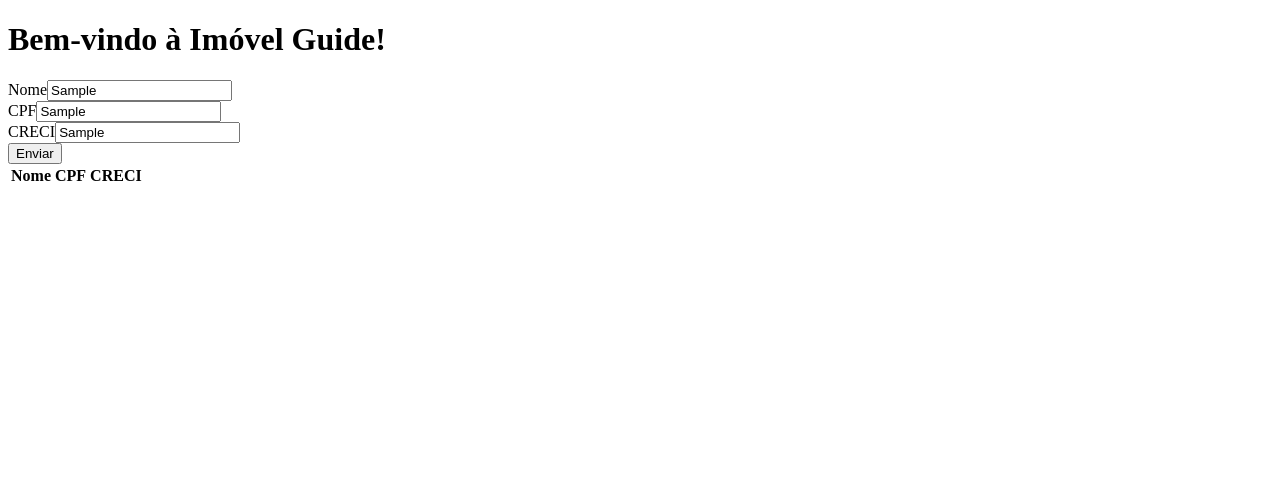
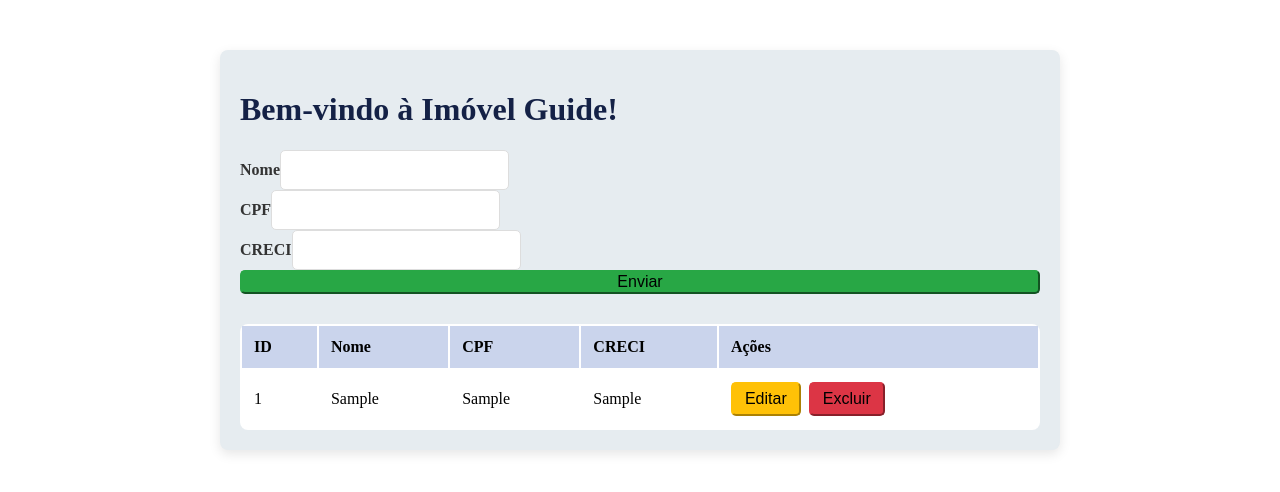
Before and after one commit to luissecundes/front-imovel-guide, an Angular app in the folder front-guide/: page / in a window 1280 px wide. Both pictures are taken after typing "Sample", "Sample", "Sample" into the empty fields and a click on the button "Enviar". Shown: the top 492 px of the page. Built offline with nearby package versions, Linux system fonts and the light colour scheme.

Commit message:
alteração

```diff
--- a/front-guide/src/app/app.component.css
+++ b/front-guide/src/app/app.component.css
@@ -1,44 +1,112 @@
 /* src/app/app.component.css */
-.welcome-container {
-  display: flex;
-  justify-content: center;
-  align-items: center;
-  height: 100vh;
-  background-color: #f0f8ff;
-  /* Cor de fundo suave */
-  color: #333;
+
+/* Fundo suave para a página */
+body {
+  background-color: #cad4ec;
   font-family: 'Arial', sans-serif;
 }
 
-.welcome-content {
-  text-align: center;
+/* Alinhar o conteúdo centralizado */
+.container {
+  max-width: 800px;
+  margin: 50px auto;
+  padding: 20px;
+  background-color: #e6ecf0;
+  border-radius: 8px;
+  box-shadow: 0 4px 12px rgba(0, 0, 0, 0.1);
 }
 
-.welcome-content h1 {
-  font-size: 3em;
-  margin-bottom: 20px;
+/* Título do cabeçalho */
+h1 {
+  font-size: 2rem;
+  color: #142146;
+  font-weight: 600;
 }
 
-.welcome-content p {
-  font-size: 1.2em;
-  margin-bottom: 40px;
+/* Estilo do formulário */
+.form-group label {
+  font-weight: bold;
+  color: #333;
 }
 
-.btn-animate {
-  padding: 15px 30px;
-  font-size: 1.2em;
-  background-color: #070a41;
-  color: white;
-  border: none;
+.form-control {
   border-radius: 5px;
-  cursor: pointer;
-  transition: transform 0.3s ease, background-color 0.3s ease;
+  border: 1px solid #ddd;
+  padding: 10px;
+  font-size: 1rem;
 }
 
-.btn-animate:hover {
-  transform: scale(1.1);
+.form-control:focus {
+  border-color: #4e73df;
+  box-shadow: 0 0 5px rgba(78, 115, 223, 0.5);
+}
 
- /* Aumenta o tamanho do botão quando o mouse passa por cima */
-  background-color: #2466bd;
-  /* Muda a cor do botão ao passar o mouse */
+button {
+  border-radius: 5px;
+  font-size: 1rem;
 }
+
+.btn-success {
+  background-color: #28a745;
+  border-color: #28a745;
+}
+
+.btn-success:hover {
+  background-color: #218838;
+  border-color: #1e7e34;
+}
+
+.btn-block {
+  width: 100%;
+}
+
+/* Tabela */
+.table {
+  width: 100%;
+  margin-top: 30px;
+  background-color: #fff;
+  border-radius: 8px;
+}
+
+.table thead {
+  background-color: #cad4ec;
+}
+
+.table th, .table td {
+  padding: 12px;
+  text-align: left;
+}
+
+.table-hover tbody tr:hover {
+  background-color: #cad4ec;
+}
+
+/* Botões de Ação */
+.btn-sm {
+  padding: 6px 12px;
+}
+
+.btn-warning {
+  background-color: #ffc107;
+  border-color: #ffc107;
+}
+
+.btn-warning:hover {
+  background-color: #e0a800;
+  border-color: #d39e00;
+}
+
+.btn-danger {
+  background-color: #dc3545;
+  border-color: #dc3545;
+}
+
+.btn-danger:hover {
+  background-color: #c82333;
+  border-color: #bd2130;
+}
+
+/* Adicionando espaçamento entre as ações */
+.ml-2 {
+  margin-left: 8px;
+}
--- a/front-guide/src/app/app.component.html
+++ b/front-guide/src/app/app.component.html
@@ -1,10 +1,10 @@
 <!-- src/app/app.component.html -->
 <div class="container">
   <!-- Título -->
-  <h1>Bem-vindo à Imóvel Guide!</h1>
+  <h1 class="text-center mb-4">Bem-vindo à Imóvel Guide!</h1>
 
   <!-- Formulário -->
-  <form #userForm="ngForm">
+  <form #userForm="ngForm" (ngSubmit)="onSubmit(userForm)">
     <div class="form-group">
       <label for="nome">Nome</label>
       <input type="text" id="nome" name="nome" ngModel required class="form-control" />
@@ -17,24 +17,30 @@
       <label for="creci">CRECI</label>
       <input type="text" id="creci" name="creci" ngModel required class="form-control" />
     </div>
-    <button type="submit" class="btn btn-primary">Enviar</button>
+    <button type="submit" class="btn btn-success btn-block">Enviar</button>
   </form>
 
   <!-- Tabela de Dados -->
-  <table class="table table-striped mt-4">
+  <table class="table table-hover mt-5">
     <thead>
       <tr>
+        <th>ID</th>
         <th>Nome</th>
         <th>CPF</th>
         <th>CRECI</th>
+        <th>Ações</th>
       </tr>
     </thead>
     <tbody>
-      <!-- Aqui você vai adicionar os dados inseridos -->
-      <tr *ngFor="let user of users">
+      <tr *ngFor="let user of users; let i = index">
+        <td>{{ i + 1 }}</td>
         <td>{{ user.nome }}</td>
         <td>{{ user.cpf }}</td>
         <td>{{ user.creci }}</td>
+        <td>
+          <button class="btn btn-warning btn-sm" (click)="editUser(i)">Editar</button>
+          <button class="btn btn-danger btn-sm ml-2" (click)="deleteUser(i)">Excluir</button>
+        </td>
       </tr>
     </tbody>
   </table>
--- a/front-guide/src/app/app.component.ts
+++ b/front-guide/src/app/app.component.ts
@@ -17,7 +17,6 @@
   styleUrls: ['./app.component.css'],
 })
 export class AppComponent {
-  // Lista de usuários para armazenar os dados inseridos
   users: any[] = [];
 
   // Método para adicionar os dados do formulário à tabela
@@ -33,4 +32,15 @@
       form.reset(); // Limpar o formulário após o envio
     }
   }
+
+  // Método para editar um usuário (ainda não implementado)
+  editUser(index: number): void {
+    // Aqui você pode implementar a lógica para editar o usuário
+    console.log('Editando usuário:', this.users[index]);
+  }
+
+  // Método para excluir um usuário
+  deleteUser(index: number): void {
+    this.users.splice(index, 1); // Remove o usuário da lista
+  }
 }
--- a/front-guide/src/app/app.module.ts
+++ b/front-guide/src/app/app.module.ts
@@ -5,7 +5,7 @@
 
 @NgModule({
   declarations: [],
-  imports: [BrowserModule], // Apenas no AppModule
+  imports: [BrowserModule],
   providers: [],
   bootstrap: [],
 })
```
